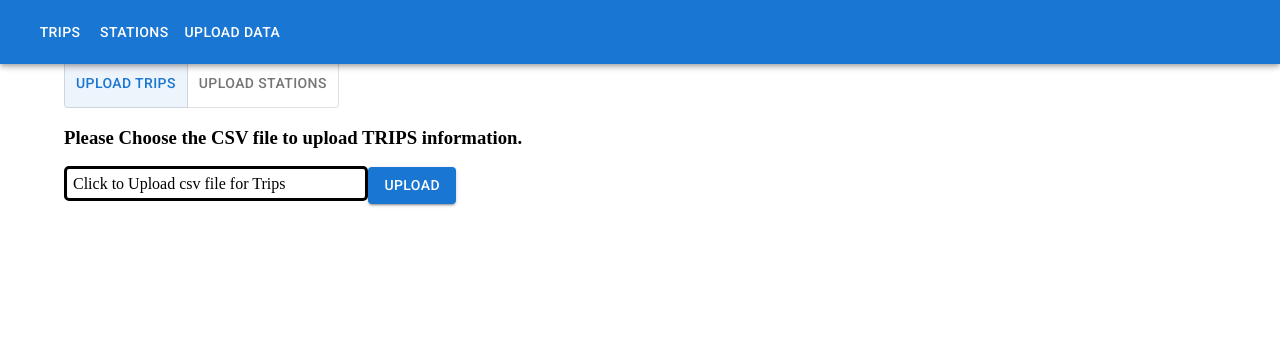
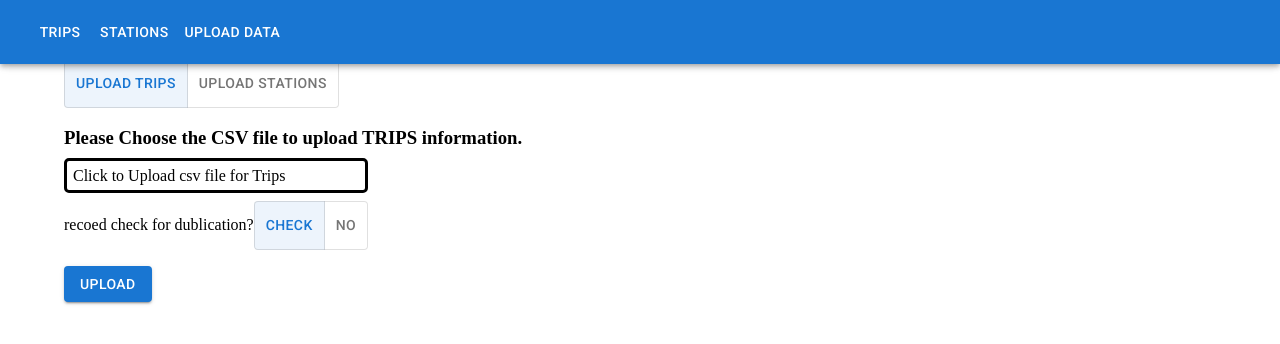
Before and after one commit to KasraSorouri/citybike-frontend, a React (Create React App) app: page /uploadFiles in a window 1280 px wide. Shown: the top 344 px of the page. Built offline with nearby package versions, Linux system fonts and the light colour scheme.

Commit message:
Fixing Bug for Statation Upload

```diff
--- a/src/components/FileUpload.js
+++ b/src/components/FileUpload.js
@@ -11,7 +11,8 @@ import {
 const FileUpload = () => {
   const [file, setFile] = useState(null)
   const [result, setResult] = useState(null)
-  const [fileSelect, setFileSelect ] = useState('trips')
+  const [fileSelect, setFileSelect] = useState('trips')
+  const [dublicationCheck, setDublicationCheck] = useState('true')
   const inputRef = useRef(null)
 
   const tripChangeHandler = (event) => {
@@ -21,23 +22,22 @@ const FileUpload = () => {
   }
 
   const tripUploadHandler = async() => {
-    const response = await fileService.uploadTrips(file[0])
+    const response = await fileService.uploadTrips(file[0],dublicationCheck)
     inputRef.current.value = null
     if (response) {
       setFile(null)
-
       setResult(response)
     }
   }
 
   const stationChangeHandler = (event) => {
-    console.log('event ->', event.target.files[0])
+    console.log('event ->', event.target.files[0],dublicationCheck)
     setFile(event.target.files)
     setResult(null)
   }
 
   const stationUploadHandler = async() => {
-    const response = await fileService.uploadTrips(file[0])
+    const response = await fileService.uploadStations(file[0], dublicationCheck)
     if (response) {
       setFile(null)
       inputRef.current.value = null
@@ -48,6 +48,10 @@ const FileUpload = () => {
 
   const toggleHandleChange = (event, newSelection) => {
     setFileSelect(newSelection)
+  }
+
+  const dublicationToggleHandleChange = (event, newSelection) => {
+    setDublicationCheck(newSelection)
   }
 
   const UploadTrips = () => {
@@ -67,6 +71,18 @@ const FileUpload = () => {
           padding: 6,
           paddingRight:80
         }}> Click to Upload csv file for Trips</label>
+        <p>recoed check for dublication?
+          <ToggleButtonGroup
+            color="primary"
+            value={dublicationCheck}
+            exclusive
+            onChange={dublicationToggleHandleChange}
+            aria-label="Platform"
+          >
+            <ToggleButton value='true' >Check</ToggleButton>
+            <ToggleButton value='false'>No</ToggleButton>
+          </ToggleButtonGroup>
+        </p>
         <Button onClick={tripUploadHandler} variant="contained" >
         Upload
         </Button>
@@ -92,6 +108,18 @@ const FileUpload = () => {
           padding: 6,
           paddingRight:60
         }}> Click to Upload csv file for Statoins</label>
+        <p>recoed check for dublication?
+          <ToggleButtonGroup
+            color="primary"
+            value={dublicationCheck}
+            exclusive
+            onChange={dublicationToggleHandleChange}
+            aria-label="Platform"
+          >
+            <ToggleButton value='true' >Check</ToggleButton>
+            <ToggleButton value='false'>No</ToggleButton>
+          </ToggleButtonGroup>
+        </p>
         <Button onClick={stationUploadHandler} variant="contained" >
         Upload
         </Button>
@@ -114,7 +142,7 @@ const FileUpload = () => {
         <ToggleButton value='stations'>Upload Stations</ToggleButton>
       </ToggleButtonGroup>
       <br />
-      { fileSelect === 'trips'? <UploadTrips /> : <UploadStations />}
+      { fileSelect === 'stations' ? <UploadStations /> : <UploadTrips /> }
     </div>
   )
 
--- a/src/servises/fileServise.js
+++ b/src/servises/fileServise.js
@@ -2,27 +2,27 @@ import axios from 'axios'
 
 const baseUri = 'http://localhost:3005/api/files'
 
-const uploadTrips = async(file) => {
-  console.log('service file ->', file)
+const uploadTrips = async(file,dublicationCheck) => {
   const formData = new FormData()
   formData.append(
     'csvFile',
     file,
     file.name
   )
-  const response = await axios.post(`${baseUri}/trip`,formData)
+  formData.append('dublicateCheck', dublicationCheck)
+  const response = await axios.post(`${baseUri}/trip`, formData)
   console.log('response ->', response.data)
   return response.data
 }
 
-const uploadStations = async(file) => {
-  console.log('service file ->', file)
+const uploadStations = async(file,dublicationCheck) => {
   const formData = new FormData()
   formData.append(
     'csvFile',
     file,
     file.name
   )
+  formData.append('dublicateCheck', dublicationCheck)
   const response = await axios.post(`${baseUri}/station`,formData)
   console.log('response ->', response.data)
   return response.data
```
